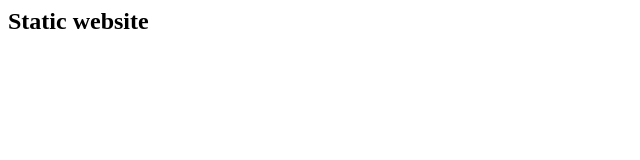
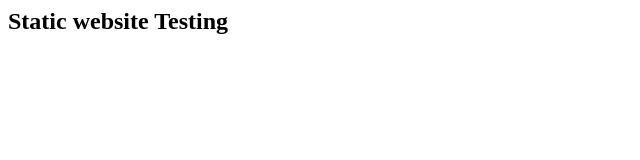
Before and after one commit to thakurnishu/GoLang-WebServer, a plain HTML site: page static/index.html in a window 1280 px wide. Shown: the whole page, without its empty margins (0-640 px from the left). Drawn offline with Linux system fonts and the light colour scheme.

Commit message:
Testing CICD

```diff
--- a/static/index.html
+++ b/static/index.html
@@ -5,6 +5,6 @@
         </title>
     </head>
     <body>
-        <h2>Static website</h2>
+        <h2>Static website Testing</h2>
     </body>
 </html>
```
